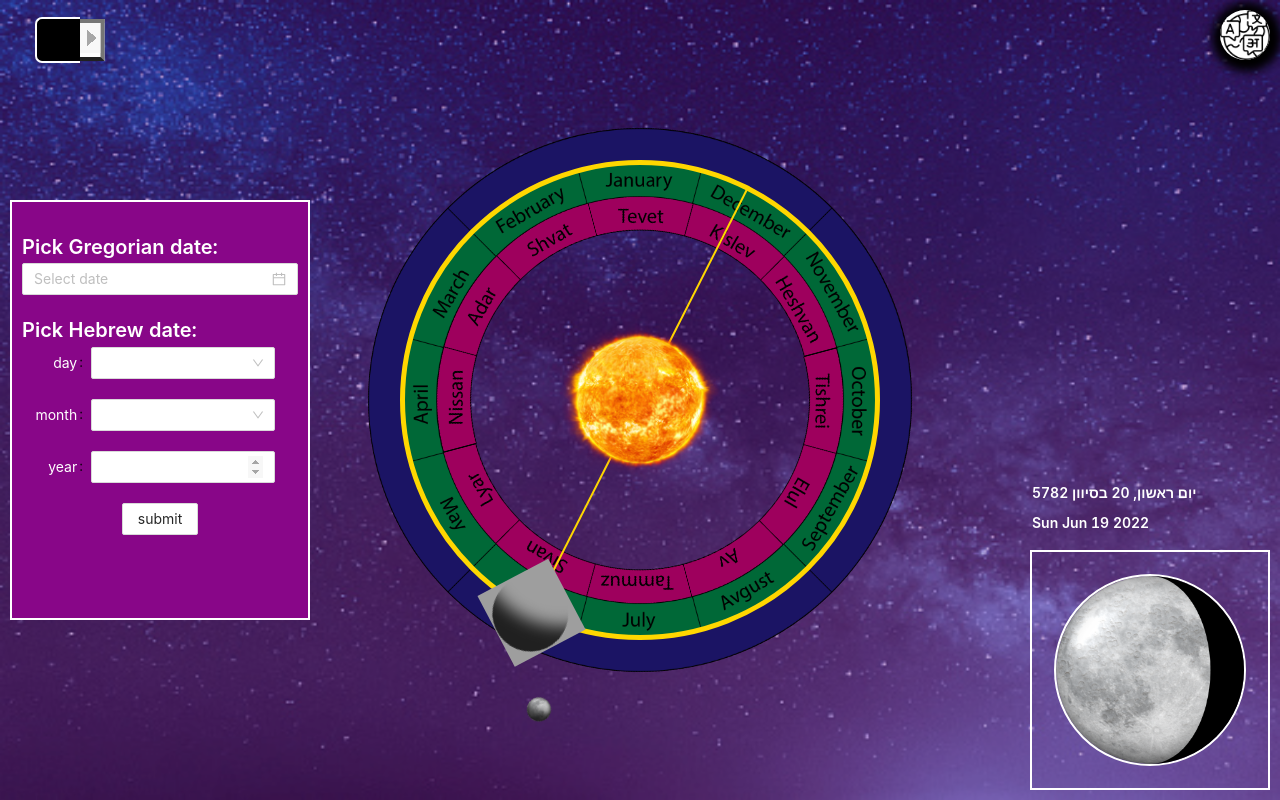
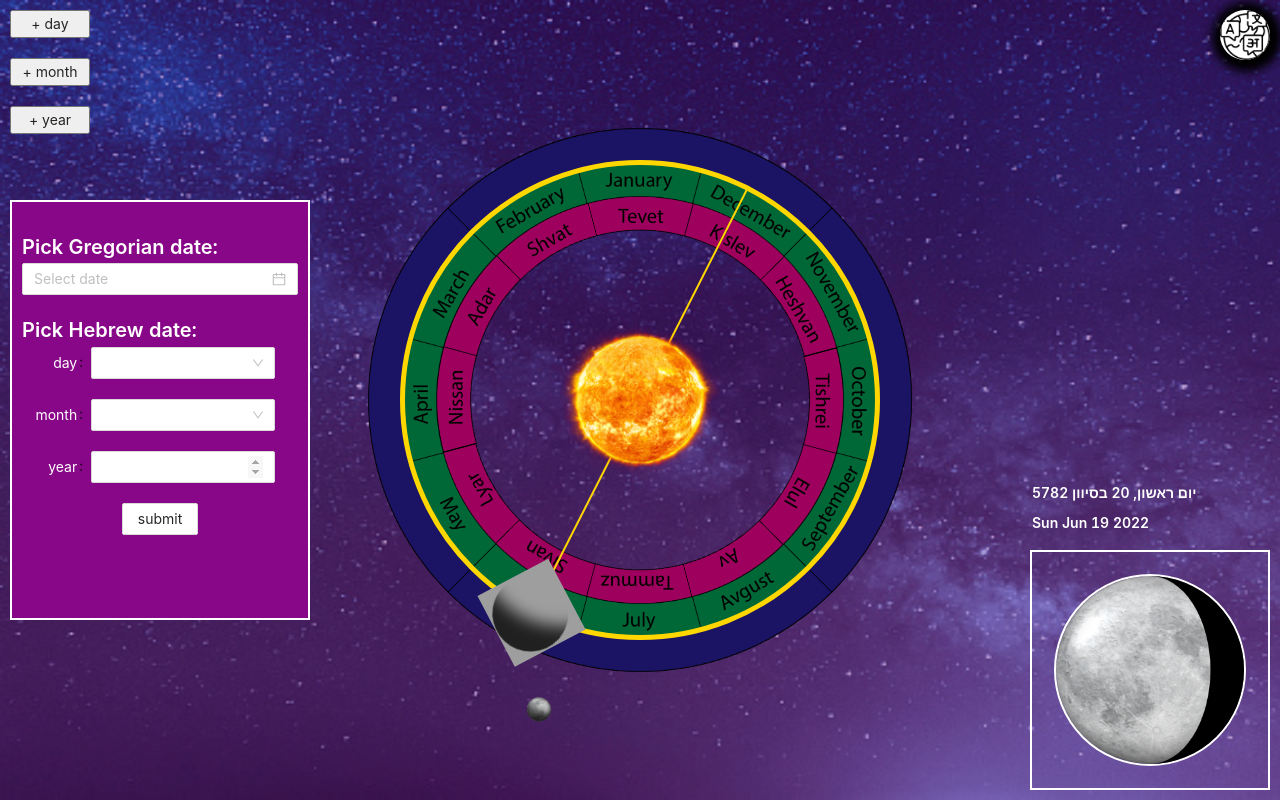
Before and after one commit to ZackEnixey/genesis, a React (Create React App) app: page / in a window 1280 px wide. Built offline with nearby package versions, Linux system fonts and the light colour scheme; grey boxes are pictures that could not be loaded.

Commit message:
Add + day month year button instead of input field.

```diff
--- a/src/components/sidebar/AdjustEarthToSunAngle.scss
+++ b/src/components/sidebar/AdjustEarthToSunAngle.scss
@@ -3,41 +3,37 @@
     height: 70px;
 
     position: absolute;
-    top: 0;
-    left: 0;
+    top: 0px;
+    left: 0px;
 
-    display: flex;
-    justify-content: center;
-    align-items: center;
+    // .increment_wrapper{
+    //     position: relative;
+    //     top: -10px;
 
-    .increment_wrapper{
-        position: relative;
-        top: -10px;
+    //     .input_incrementer {
+    //         width: 21px;
+    //         height: 30px;
+    //         font-size: 24px;
+    //         transform: rotate(-90deg) scale(2);
+    //         transition: 1s;
+    //         transition-timing-function: ease-out;
+    //         position: absolute;
+    //         left: 29px;
+    //         top: 0;
+    //     }
 
-        .input_incrementer {
-            width: 21px;
-            height: 30px;
-            font-size: 24px;
-            transform: rotate(-90deg) scale(2);
-            transition: 1s;
-            transition-timing-function: ease-out;
-            position: absolute;
-            left: 29px;
-            top: 0;
-        }
-
-        .hiding_patch {
-            width: 45px;
-            height: 46px;
-            background-color: black;
-            border: 2px solid white;
-            border-bottom-left-radius: 7px;
-            border-top-left-radius: 7px;
-            border-right: 0px;
-            position: absolute;
-            top: -8px;
-        }
-    }
+    //     .hiding_patch {
+    //         width: 45px;
+    //         height: 46px;
+    //         background-color: black;
+    //         border: 2px solid white;
+    //         border-bottom-left-radius: 7px;
+    //         border-top-left-radius: 7px;
+    //         border-right: 0px;
+    //         position: absolute;
+    //         top: -8px;
+    //     }
+    // }
 }
 
 
@@ -45,3 +41,8 @@
 input[type=number]::-webkit-inner-spin-button, ::-webkit-outer-spin-button{
     opacity: 0.5;
 }
+
+.increment_button {
+    width: 80px;
+    margin: 10px;
+}
--- a/src/components/sidebar/AdjustEarthToSunAngle.tsx
+++ b/src/components/sidebar/AdjustEarthToSunAngle.tsx
@@ -16,9 +16,18 @@ const AdjustEarthToSunAngle = () => {
         setEarthAngleToSun(enteredValue*theNumberOfDegreesTheEarthMovesEachDayComparedToTheSun);
     }
 
+    const increment = (numberOfDays: number) => {
+        const newValue: number = simulationNumberOfDays + numberOfDays
+        setSimulationNumberOfDays(newValue);
+        setEarthAngleToSun(newValue*theNumberOfDegreesTheEarthMovesEachDayComparedToTheSun);
+    }
+
     return (
         <div className="adjust_earth_to_sun_angle_wrapper">
-            <div className="increment_wrapper">
+                <button className="increment_button" onClick={() => increment(-1)}> + day </button>
+                <button className="increment_button" onClick={() => increment(-30)}> + month </button>
+                <button className="increment_button" onClick={() => increment(-360)}> + year </button>
+                {/* <div className="increment_wrapper">
                     <input
                         type="number"
                         name="clicks"
@@ -27,7 +36,7 @@ const AdjustEarthToSunAngle = () => {
                         className="input_incrementer"
                     />
                     <div className="hiding_patch"></div>
-            </div>
+                </div> */}
         </div>
     )
 }
```
Lines whose indentation alone changed are shown as unchanged.
